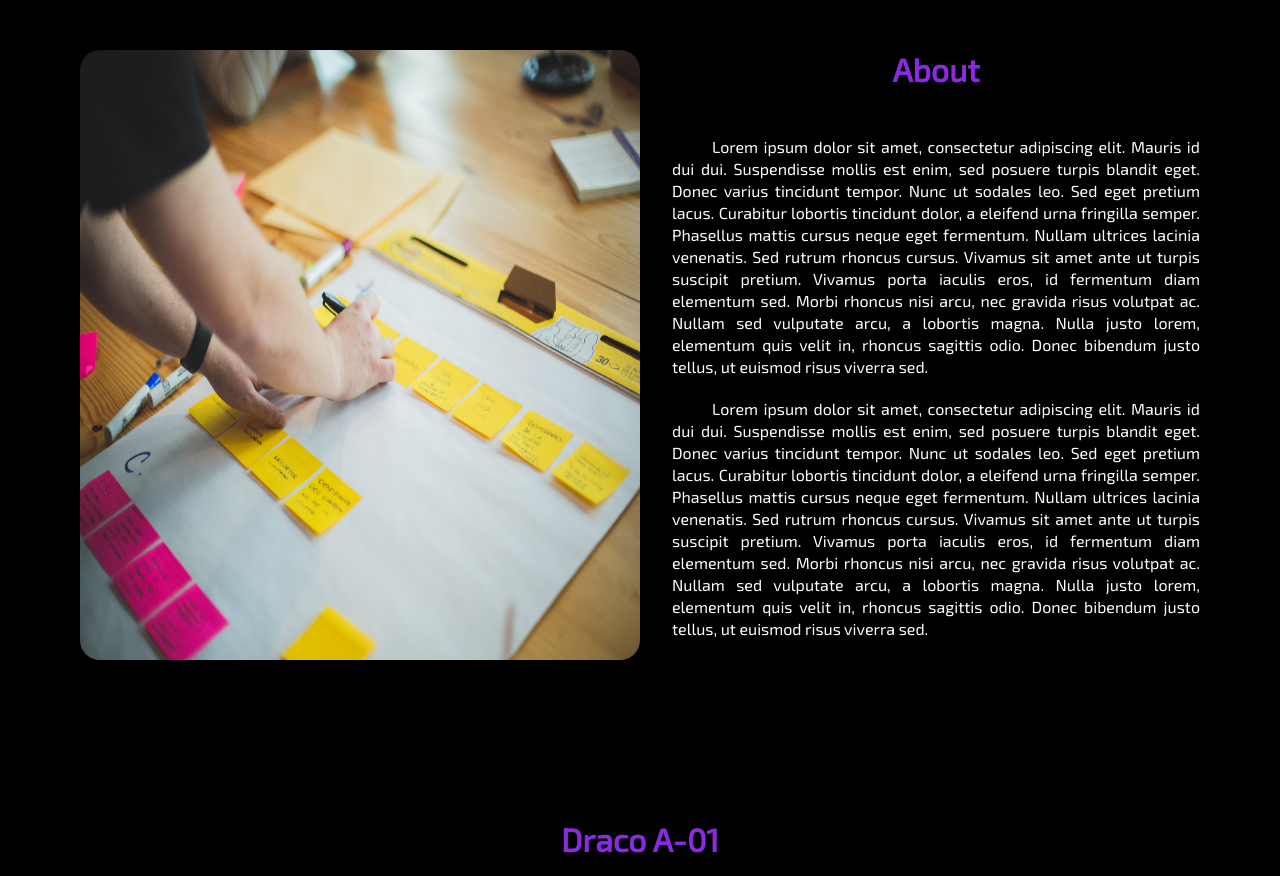
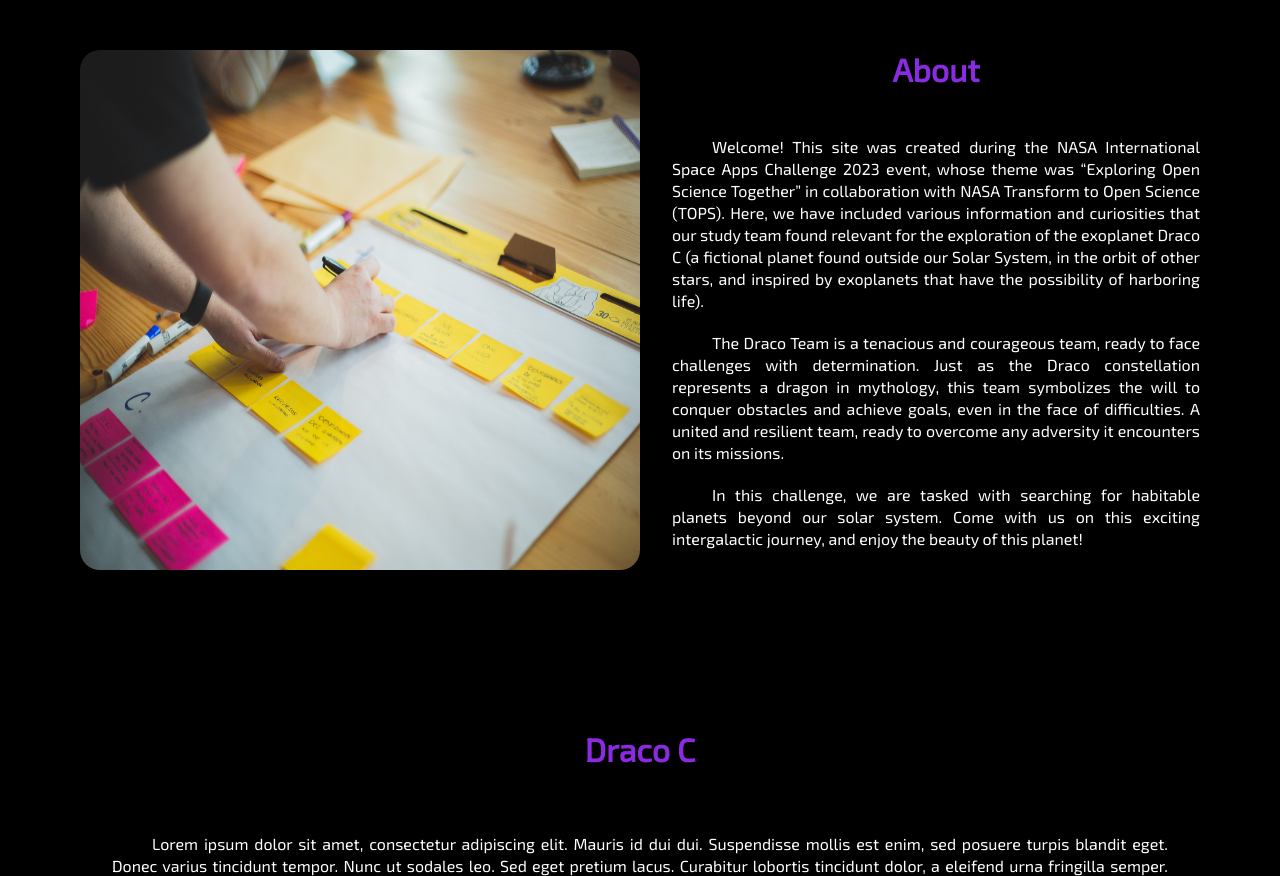
Before and after one commit to mirraelly/hackathon-nasa, a plain HTML site: page index.html in a window 1280 px wide. Shown: the part 1240-2116 px from the top of the page. Drawn offline with Linux system fonts and the light colour scheme.

Commit message:
Add about

```diff
--- a/css/contactUs.css
+++ b/css/contactUs.css
@@ -32,9 +32,10 @@
 }
 
 .msg-button button {
-    height: 2rem;
-    width: 10rem;
+    height: 2.2rem;
+    width: 10.5rem;
     border-radius: 10px;
+    font-size: 16px;
     color: #FEFEFE;
     background-color: blueviolet;
 }
--- a/index.html
+++ b/index.html
@@ -31,7 +31,7 @@
             <ul class="menu">
                 <li><a href="#home">Home</a></li>
                 <li><a href="#about">About</a></li>
-                <li><a href="#draco">Draco A-01</a></li>
+                <li><a href="#draco">Draco C</a></li>
                 <li><a href="#contactUs">Contact us</a></li>
             </ul>
         </nav>
@@ -77,24 +77,27 @@
                 <figcaption class="tex1">
                     <h1 class="about-title1">About</h1>
                     <div class="text-home">
-                        <p>Lorem ipsum dolor sit amet, consectetur adipiscing elit. Mauris id dui dui. Suspendisse
-                            mollis est enim, sed posuere turpis blandit eget. Donec varius tincidunt tempor. Nunc ut
-                            sodales leo. Sed eget pretium lacus. Curabitur lobortis tincidunt dolor, a eleifend urna
-                            fringilla semper. Phasellus mattis cursus neque eget fermentum. Nullam ultrices lacinia
-                            venenatis. Sed rutrum rhoncus cursus. Vivamus sit amet ante ut turpis suscipit pretium.
-                            Vivamus porta iaculis eros, id fermentum diam elementum sed. Morbi rhoncus nisi arcu, nec
-                            gravida risus volutpat ac. Nullam sed vulputate arcu, a lobortis magna. Nulla justo lorem,
-                            elementum quis velit in, rhoncus sagittis odio. Donec bibendum justo tellus, ut euismod
-                            risus viverra sed.</p>
-                        <p>Lorem ipsum dolor sit amet, consectetur adipiscing elit. Mauris id dui dui. Suspendisse
-                            mollis est enim, sed posuere turpis blandit eget. Donec varius tincidunt tempor. Nunc ut
-                            sodales leo. Sed eget pretium lacus. Curabitur lobortis tincidunt dolor, a eleifend urna
-                            fringilla semper. Phasellus mattis cursus neque eget fermentum. Nullam ultrices lacinia
-                            venenatis. Sed rutrum rhoncus cursus. Vivamus sit amet ante ut turpis suscipit pretium.
-                            Vivamus porta iaculis eros, id fermentum diam elementum sed. Morbi rhoncus nisi arcu, nec
-                            gravida risus volutpat ac. Nullam sed vulputate arcu, a lobortis magna. Nulla justo lorem,
-                            elementum quis velit in, rhoncus sagittis odio. Donec bibendum justo tellus, ut euismod
-                            risus viverra sed.</p>
+                        <p>Welcome! This site was created during the NASA International Space Apps Challenge 2023 event,
+                            whose
+                            theme
+                            was “Exploring Open Science Together” in collaboration with NASA Transform to Open Science
+                            (TOPS). Here, we have included various information and curiosities that our study team found
+                            relevant for the exploration of the exoplanet Draco C (a fictional planet found outside our
+                            Solar System, in the orbit of other stars, and inspired by exoplanets that have the
+                            possibility
+                            of harboring life).</p>
+                        <p>The Draco Team is a tenacious and courageous team, ready to face challenges with
+                            determination.
+                            Just as the Draco constellation represents a dragon in mythology, this team symbolizes the
+                            will
+                            to conquer obstacles and achieve goals, even in the face of difficulties. A united and
+                            resilient
+                            team, ready to overcome any adversity it encounters on its missions.</p>
+                        <p>
+                            In this challenge, we are tasked with searching for habitable planets beyond our solar
+                            system. Come with us on this exciting intergalactic journey, and enjoy the beauty of this
+                            planet!
+                        </p>
                     </div>
                 </figcaption>
             </figure>
@@ -103,8 +106,10 @@
         <section id="draco" class="draco-container">
 
             <article class="draco-box">
-                <h1 class="about-title1">Draco A-01</h1>
+                <h1 class="about-title1">Draco C</h1>
                 <div class="text-home text-draco-2">
+
+
                     <p>Lorem ipsum dolor sit amet, consectetur adipiscing elit. Mauris id dui dui. Suspendisse
                         mollis est enim, sed posuere turpis blandit eget. Donec varius tincidunt tempor. Nunc ut
                         sodales leo. Sed eget pretium lacus. Curabitur lobortis tincidunt dolor, a eleifend urna
@@ -123,6 +128,9 @@
                         gravida risus volutpat ac. Nullam sed vulputate arcu, a lobortis magna. Nulla justo lorem,
                         elementum quis velit in, rhoncus sagittis odio. Donec bibendum justo tellus, ut euismod
                         risus viverra sed.</p>
+
+
+
                 </div>
             </article>
             <article class="draco-image-1">
```
